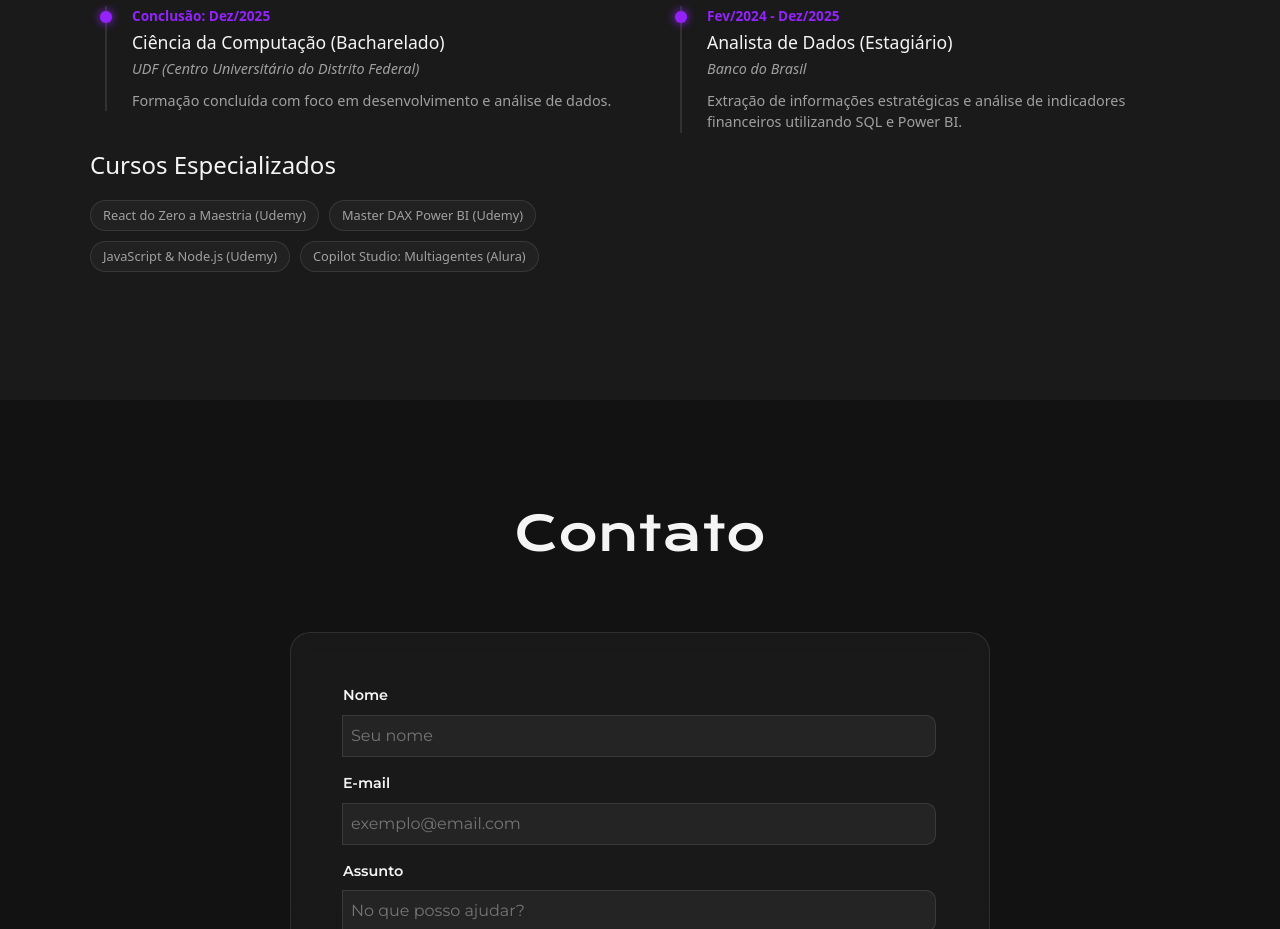
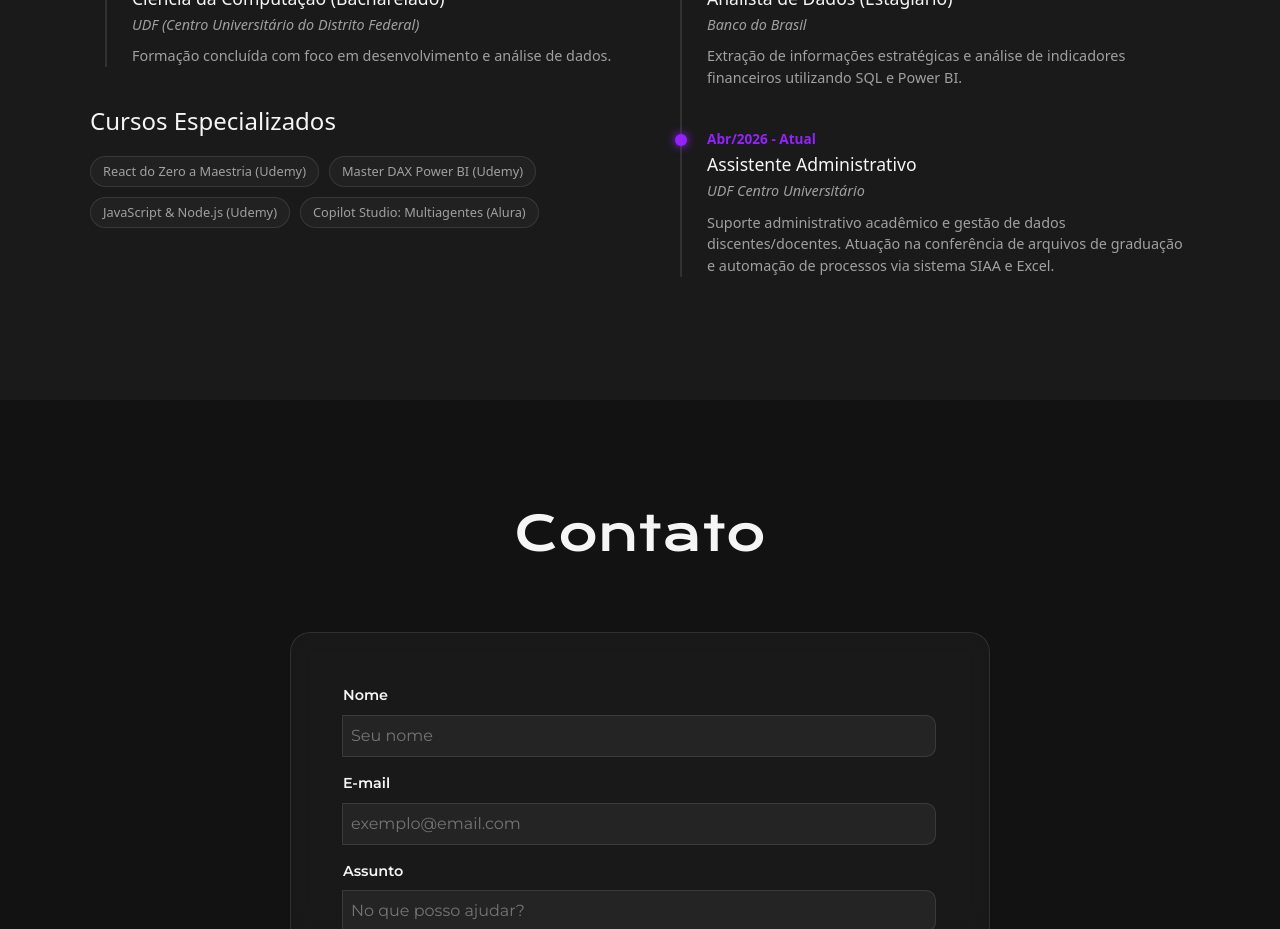
Before and after one commit to eusaulosilva/portifolio-react_vite, a React (Vite) app: page / in a window 1280 px wide. Shown: the part 4320-5249 px from the top of the page. Built offline with nearby package versions, Linux system fonts and the light colour scheme.

Commit message:
Atualizar o Resume.jsx

```diff
--- a/src/pages/Resume.jsx
+++ b/src/pages/Resume.jsx
@@ -50,6 +50,13 @@ export default function Resume() {
                                 institution="Banco do Brasil"
                                 description="Extração de informações estratégicas e análise de indicadores financeiros utilizando SQL e Power BI."
                             />
+<TimelineItem
+    date="Abr/2026 - Atual"
+    title="Assistente Administrativo"
+    institution="UDF Centro Universitário"
+    description="Suporte administrativo acadêmico e gestão de dados discentes/docentes. Atuação na conferência de arquivos de graduação e automação de processos via sistema SIAA e Excel."
+/>
+
                         </div>
                     </div>
                 </div>
```
